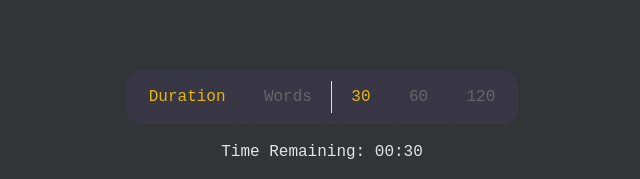
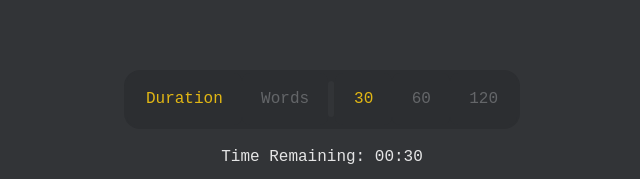
Before and after one commit to HediKhemiri3001/Monkeytype-clone-frontend, a React (Vite) app: page / in a window 1280 px wide. Shown: the part 135-314 px from the top of the page, without its empty margins (318-958 px from the left). Built offline with nearby package versions, Linux system fonts and the light colour scheme; no server answers.

Commit message:
Made styling changes, added profile button and login state rendering.

```diff
--- a/src/App.tsx
+++ b/src/App.tsx
@@ -19,7 +19,7 @@ function App() {
 
   return (
     <ThemeProvider theme={theme}>
-      <Stack flexDirection={"column"} height={1} gap={20}>
+      <Stack flexDirection={"column"} height={1} gap={20} paddingX={"10em"}>
         <NavBar />
         <TextBox></TextBox>
       </Stack>
--- a/src/assets/constants.ts
+++ b/src/assets/constants.ts
@@ -1,5 +1,8 @@
 export const Colors = {
   background: "#323437",
-  text: "#646669",
+  darker_background: "#2c2e31",
+  sub: "#646669",
+  text: "#d1d0c5",
   text_yellow: "#e2b714",
+  error_text_color: "#ca4754",
 };
--- a/src/components/NavBar/NavBar.tsx
+++ b/src/components/NavBar/NavBar.tsx
@@ -3,9 +3,11 @@ import { FC } from "react";
 import { Login } from "../Login/Login";
 import { CustomModal } from "../CustomModal/CustomModal";
 import { Register } from "../Register/Register";
+import { User } from "../../services/User";
 interface INavBarProps {}
 
 export const NavBar: FC<INavBarProps> = () => {
+  const user: User = JSON.parse(localStorage.getItem("user")!);
   return (
     <Stack
       sx={{
@@ -17,6 +19,8 @@ export const NavBar: FC<INavBarProps> = () => {
     >
       <img src="" alt="logo"></img>
       <Stack flexDirection={"row"}>
+        {!user ? (
+          <>
             <div>
               <CustomModal name="Login">
                 <Login />
@@ -27,6 +31,14 @@ export const NavBar: FC<INavBarProps> = () => {
                 <Register />
               </CustomModal>
             </div>
+          </>
+        ) : (
+          <div>
+            <CustomModal name="My profile">
+              <Login />
+            </CustomModal>
+          </div>
+        )}
       </Stack>
     </Stack>
   );
--- a/src/components/TextBox/TextBox.tsx
+++ b/src/components/TextBox/TextBox.tsx
@@ -1,4 +1,4 @@
-import { Stack } from "@mui/material";
+import { Modal, Stack } from "@mui/material";
 import * as React from "react";
 import { FC } from "react";
 import { Space } from "../Space/Space";
@@ -138,6 +138,7 @@ export const TextBox: FC<ITextBoxProps> = () => {
     }
   };
   const onTimerEnd = () => {
+    setTimerStart(false);
     setLastActiveWord(currentPosition.word);
     setShowStats(true);
   };
@@ -147,17 +148,31 @@ export const TextBox: FC<ITextBoxProps> = () => {
     );
     setSettings([...settingsAux, setting]);
   };
+  const closeStatsModal = () => {
+    setShowStats(false);
+  };
   return (
     <Stack height={1} alignItems="center">
       <TypingSettings updateSettings={changeSetting} />
-      {showStats && (
+      <Modal
+        sx={{
+          display: "flex",
+          alignItems: "center",
+          justifyContent: "center",
+        }}
+        open={showStats}
+        onClose={() => closeStatsModal()}
+        aria-labelledby="modal-modal-title"
+        aria-describedby="modal-modal-description"
+      >
         <Stats
           incorrectLetters={incorrectLetters}
           words={words}
           lastActiveWord={lastActiveWord}
           settings={settings}
         ></Stats>
-      )}
+      </Modal>
+
       {settings && (
         <Timer
           duration={
--- a/src/components/Timer/Timer.tsx
+++ b/src/components/Timer/Timer.tsx
@@ -1,4 +1,4 @@
-import { FC, useEffect, useState } from "react";
+import { FC, useCallback, useEffect, useState } from "react";
 interface ITimerProps {
   duration: number;
   start: boolean;
@@ -6,22 +6,28 @@ interface ITimerProps {
 }
 
 export const Timer: FC<ITimerProps> = ({ duration, start, onTimerEnd }) => {
-  const [seconds, setSeconds] = useState(duration); // Initial countdown time in seconds
+  const [seconds, setSeconds] = useState(duration);
+  // Initial countdown time in seconds
   useEffect(() => {
     setSeconds(duration);
   }, [duration]);
-
+  const timerEnded = useCallback(() => {
+    onTimerEnd();
+  }, [onTimerEnd]);
   useEffect(() => {
     if (start) {
-      let counter;
+      let counter: NodeJS.Timeout;
       if (seconds > 0) {
         counter = setTimeout(() => setSeconds(seconds - 1), 1000);
       } else {
-        onTimerEnd();
-        clearTimeout(counter);
+        timerEnded();
+        return () => {
+          clearTimeout(counter);
+        };
       }
     }
-  }, [onTimerEnd, seconds, start]);
+  }, [seconds, start]);
+
   const formatTime = (inSeconds: number): string => {
     return `${Math.floor(inSeconds / 60)
       .toString()
--- a/src/components/TypingSettings/TypingSettings.styled.tsx
+++ b/src/components/TypingSettings/TypingSettings.styled.tsx
@@ -6,8 +6,8 @@ interface ISettingButton {
 export const SettingButton = styled("button")<ISettingButton>(
   ({ selected }) => ({
     textDecoration: "none",
-    color: selected ? Colors.text_yellow : Colors.text,
-    backgroundColor: "#393646",
+    color: selected ? Colors.text_yellow : Colors.sub,
+    backgroundColor: Colors.darker_background,
     border: 0,
     ":hover": {
       color: "#F4EEE0",
@@ -17,7 +17,7 @@ export const SettingButton = styled("button")<ISettingButton>(
 );
 export const SettingsBar = styled(Stack)(() => ({
   flexDirection: "row",
-  backgroundColor: "#393646",
+  backgroundColor: Colors.darker_background,
   borderRadius: "1em",
   padding: "0.2em",
   width: "fit-content",
--- a/src/components/TypingSettings/TypingSettings.tsx
+++ b/src/components/TypingSettings/TypingSettings.tsx
@@ -1,5 +1,6 @@
 import { Divider, Stack } from "@mui/material";
 import { FC, useState } from "react";
+import { Colors } from "../../assets/constants";
 import { SettingButton, SettingsBar } from "./TypingSettings.styled";
 interface ITypingSettingsProps {
   updateSettings: (setting: Setting) => void;
@@ -49,7 +50,12 @@ export const TypingSettings: FC<ITypingSettingsProps> = ({
       </Stack>
       <Divider
         orientation="vertical"
-        sx={{ height: "2em", backgroundColor: "#FFF" }}
+        sx={{
+          height: "2.3em",
+          backgroundColor: Colors.background,
+          width: "0.35em",
+          borderRadius: "1em",
+        }}
         variant={"middle"}
       />
       <Stack direction={"row"}>
--- a/src/services/User.ts
+++ b/src/services/User.ts
@@ -1,3 +1,4 @@
+import { Object } from "parse";
 import { useUser } from "../contexts/userContext";
 
 export interface User {
```
Lines whose indentation alone changed are shown as unchanged.
